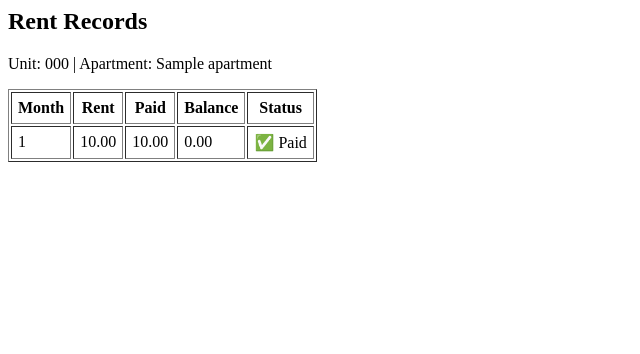
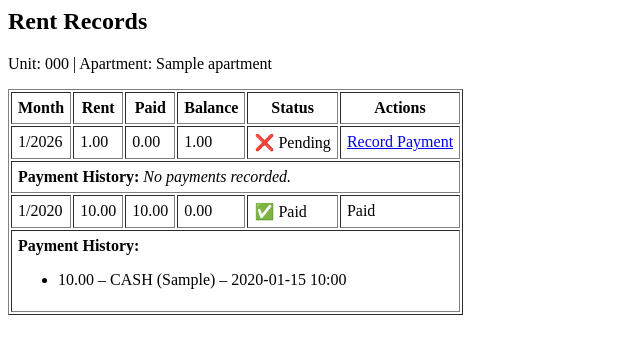
Before and after one commit to LAFlame694/Landlord-Management-System, a Django app: page /payments/tenacy/1/rent-records in a window 1280 px wide. Shown: the top 354 px of the page, without its empty margins (0-640 px from the left). Run offline with Django 5.2, Linux system fonts and the light colour scheme; a user stored in the database is signed in; tables that the repository leaves empty hold one stand-in row (values such as "Sample post").

Commit message:
updated payment logic

```diff
--- a/payments/models.py
+++ b/payments/models.py
@@ -112,5 +112,16 @@ class Payment(models.Model):
 
     paid_at = models.DateTimeField(auto_now_add=True)
 
+    def save(self, *args, **kwargs):
+        super().save(*args, **kwargs)
+
+        # recalculate total paid safely
+        total = self.rent_record.payments.aggregate(
+            total = models.Sum('amount')
+        )['total'] or 0
+
+        self.rent_record.total_paid = total
+        self.rent_record.save(update_fields=['total_paid'])
+
     def __str__(self):
         return f"{self.amount} - {self.payment_method}"
--- a/payments/urls.py
+++ b/payments/urls.py
@@ -6,5 +6,11 @@ urlpatterns = [
         'tenacy/<int:tenancy_id>/rent-records',
         views.rent_record_list,
         name='rent_record_list'
-    )
+    ),
+
+    path(
+        'rent-record/<int:record_id>/pay',
+        views.record_payment,
+        name='record_payment'
+    ),
 ]
--- a/payments/views.py
+++ b/payments/views.py
@@ -1,14 +1,67 @@
-from django.shortcuts import render, get_object_or_404
+from django.shortcuts import render, get_object_or_404, redirect
 from django.contrib.auth.decorators import login_required
 from django.core.exceptions import PermissionDenied
+from datetime import date
+from decimal import Decimal
 
 from properties.models import Tenancy
-from .models import RentRecord
+from .models import RentRecord, Payment
 
 # Create your views here.
 @login_required
+def record_payment(request, record_id):
+    rent_record = get_object_or_404(RentRecord, id=record_id)
+    tenancy = rent_record.tenancy
+
+    # Permissions
+    if request.user.is_landlord():
+        if tenancy.unit.apartment.landlord != request.user:
+            raise PermissionDenied
+
+    if request.user.is_caretaker():
+        if tenancy.unit.apartment.caretakers != request.user:
+            raise PermissionDenied
+
+    if request.method == 'POST':
+        amount = Decimal(request.POST.get('amount'))
+        method = request.POST.get('payment_method')
+        reference = request.POST.get('reference')
+
+        # prevent overpayment
+        if amount > rent_record.balance:
+            return render(request, 'payments/record_payment.html', {
+                'rent_record': rent_record,
+                'error': 'Payment exceeds balance.'
+            })
+
+        Payment.objects.create(
+            rent_record=rent_record,
+            amount=amount,
+            payment_method=method,
+            reference=reference,
+            received_by=request.user
+        )
+
+        return redirect('rent_record_list', tenancy_id=tenancy.id)
+
+    return render(request, 'payments/record_payment.html', {
+        'rent_record': rent_record
+    })
+
+@login_required
 def rent_record_list(request, tenancy_id):
     tenancy = get_object_or_404(Tenancy, id=tenancy_id)
+
+    today = date.today()
+
+    RentRecord.objects.get_or_create(
+        tenancy = tenancy,
+        year = today.year,
+        month = today.month,
+        defaults={
+            'rent_amount': tenancy.unit.rent
+        }
+    )
 
     # permission checks
     if request.user.is_landlord():
--- a/templates/payments/rent_record_list.html
+++ b/templates/payments/rent_record_list.html
@@ -13,12 +13,13 @@
             <th>Paid</th>
             <th>Balance</th>
             <th>Status</th>
+            <th>Actions</th>
         </tr>
     </thead>
     <tbody>
         {% for record in rent_records %}
 <tr>
-            <td>{{ record.month }}</td>
+    <td>{{ record.month }}/{{ record.year }}</td>
     <td>{{ record.rent_amount }}</td>
     <td>{{ record.total_paid }}</td>
     <td>{{ record.balance }}</td>
@@ -29,11 +30,45 @@
             ❌ Pending
         {% endif %}
     </td>
+    <td>
+        {% if not record.is_fully_paid %}
+            <a href="{% url 'record_payment' record.id %}">
+                Record Payment
+            </a>
+        {% else %}
+            Paid
+        {% endif %}
+    </td>
+</tr>
+
+<!-- Payment history row -->
+<tr>
+    <td colspan="6">
+        <strong>Payment History:</strong>
+
+        {% if record.payments.all %}
+            <ul>
+                {% for payment in record.payments.all %}
+                    <li>
+                        {{ payment.amount }}
+                        – {{ payment.payment_method }}
+                        {% if payment.reference %}
+                            ({{ payment.reference }})
+                        {% endif %}
+                        – {{ payment.paid_at|date:"Y-m-d H:i" }}
+                    </li>
+                {% endfor %}
+            </ul>
+        {% else %}
+            <em>No payments recorded.</em>
+        {% endif %}
+    </td>
 </tr>
 {% empty %}
 <tr>
-            <td colspan="5">No rent records found.</td>
+    <td colspan="6">No rent records found.</td>
 </tr>
 {% endfor %}
+
     </tbody>
 </table>
```
Also changed, not shown: templates/payments/record_payment.html (added, +32 -0 lines). Lines whose indentation alone changed are shown as unchanged.
